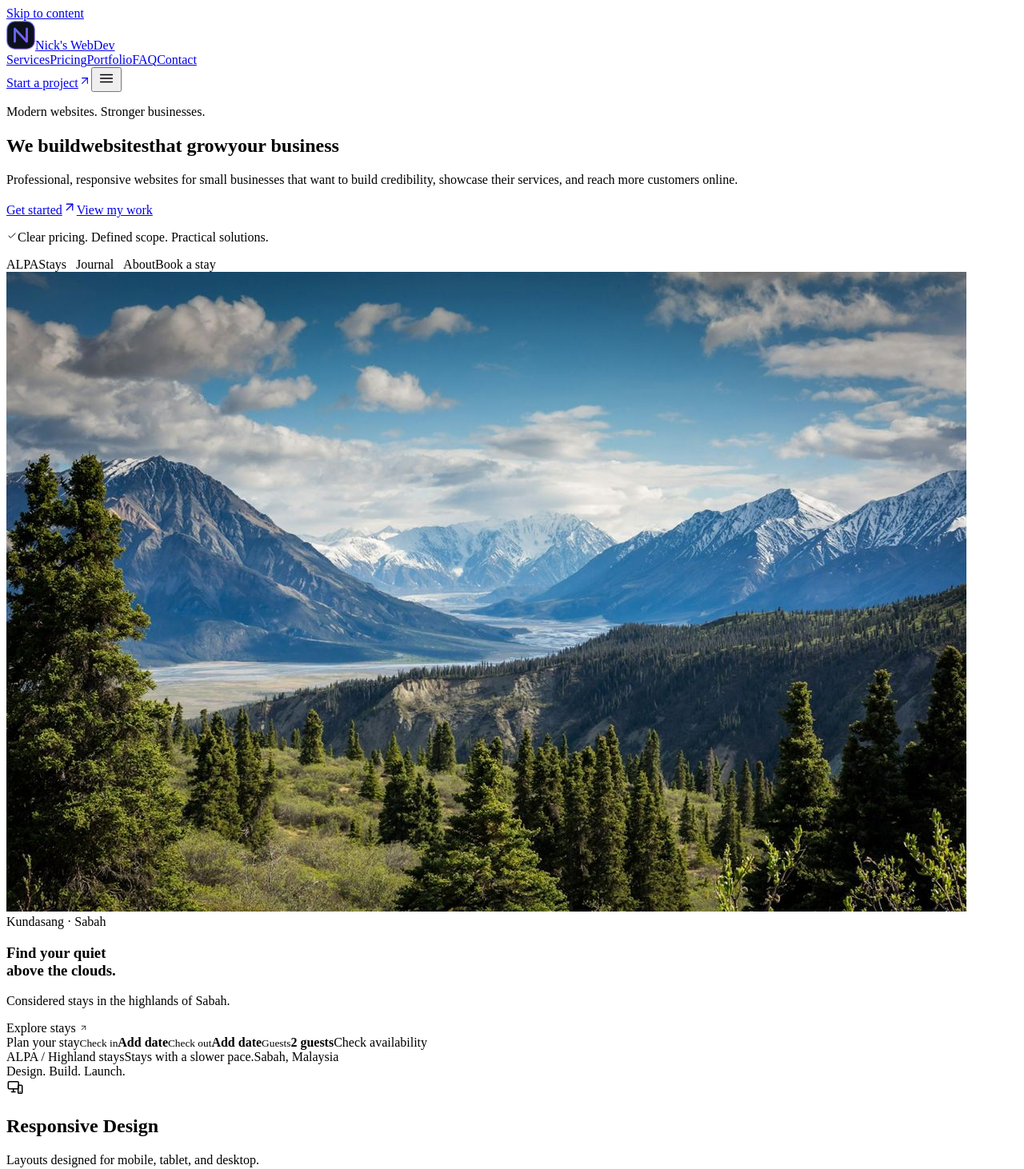
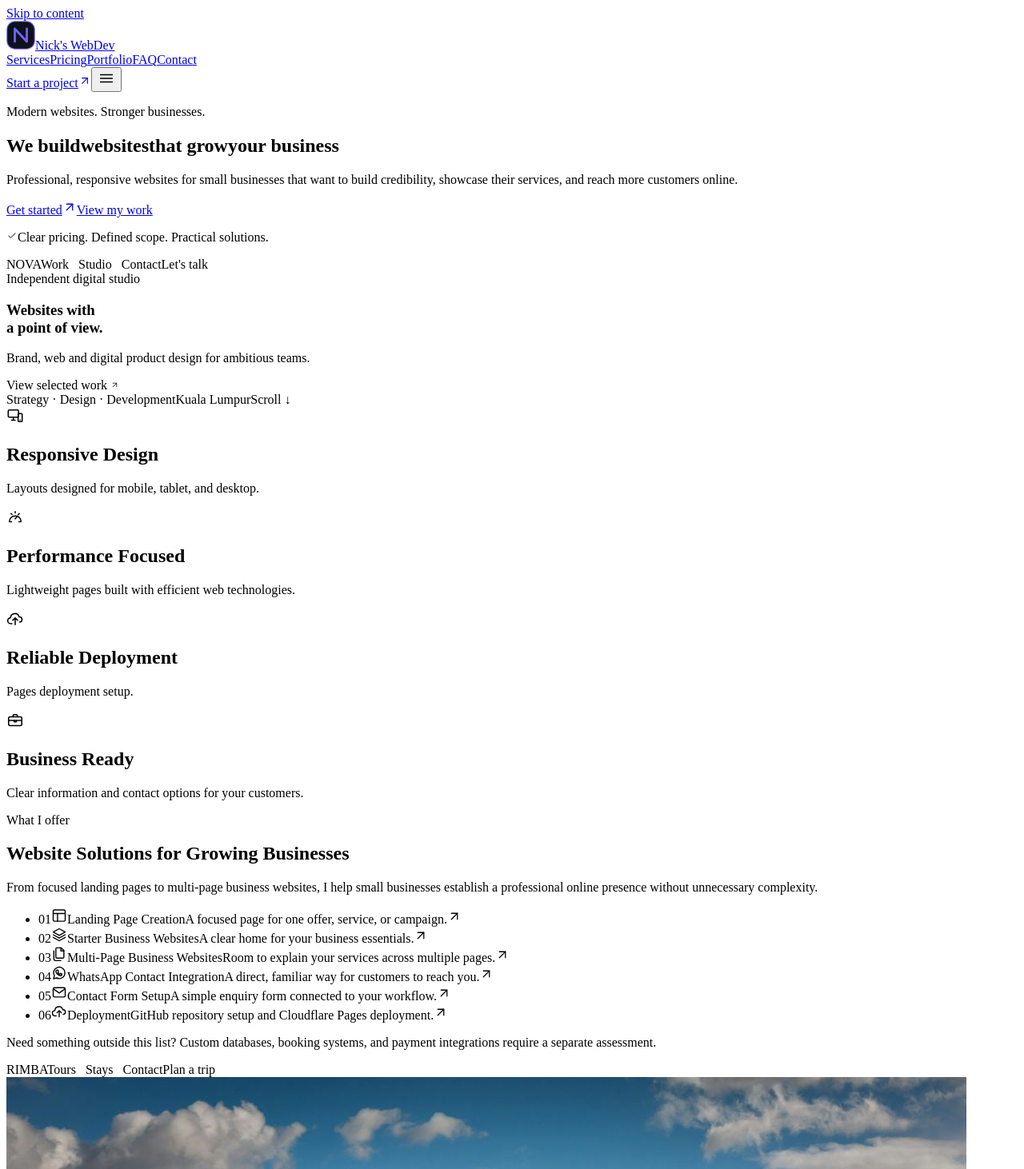
Before and after one commit to venomz92-boop/nickwebdev, a React (Vite) app: page / in a window 1280 px wide. Shown: the top 1462 px of the page at 80% size. Built offline with nearby package versions, Linux system fonts and the light colour scheme; the HTML template or start-up script is replaced by a standard one.

Commit message:
Add files via upload

```diff
--- a/src/components/HeroLaptop.tsx
+++ b/src/components/HeroLaptop.tsx
@@ -1,12 +1,13 @@
-import highland from "../assets/highland.jpg";
 import { ArrowUpRight } from "./Icons";
+
+const keyboardRows = Array.from({ length: 6 });
 
 export function HeroLaptop() {
   return (
     <div
       className="hero-device"
       role="img"
-      aria-label="A laptop showing an example website for a fictional highland retreat, with a full-width landscape image, elegant navigation, and a booking panel."
+      aria-label="An angled laptop showing an example website for a fictional digital studio, with a dark violet abstract backdrop, editorial headline, and a keyboard lit by a soft purple glow."
     >
       <div className="hero-device__grid" aria-hidden="true" />
       <div className="hero-device__aura" aria-hidden="true" />
@@ -17,52 +18,42 @@ export function HeroLaptop() {
           <div className="laptop__bezel">
             <span className="laptop__camera" />
             <div className="laptop__screen">
-              <div className="demo-site alpa">
-                <div className="alpa__nav">
-                  <span className="alpa__brand">ALPA</span>
-                  <span className="alpa__links">Stays&nbsp;&nbsp;&nbsp;Journal&nbsp;&nbsp;&nbsp;About</span>
-                  <span className="alpa__navcta">Book a stay</span>
+              <div className="demo-site nova">
+                <div className="nova__art">
+                  <span className="nova__smoke nova__smoke--one" />
+                  <span className="nova__smoke nova__smoke--two" />
+                  <span className="nova__ring" />
                 </div>
 
-                <div className="alpa__hero">
-                  <img src={highland} alt="" />
-                  <div className="alpa__shade" />
-                  <div className="alpa__copy">
-                    <span className="alpa__kicker">Kundasang · Sabah</span>
-                    <h3>
-                      Find your quiet
-                      <br />
-                      above the clouds.
-                    </h3>
-                    <p>Considered stays in the highlands of Sabah.</p>
-                    <span className="alpa__cta">
-                      Explore stays <ArrowUpRight size={11} />
-                    </span>
-                  </div>
-
-                  <div className="alpa__booking">
-                    <span className="alpa__booking-title">Plan your stay</span>
-                    <span className="alpa__field">
-                      <small>Check in</small>
-                      <strong>Add date</strong>
-                    </span>
-                    <span className="alpa__field">
-                      <small>Check out</small>
-                      <strong>Add date</strong>
-                    </span>
-                    <span className="alpa__field">
-                      <small>Guests</small>
-                      <strong>2 guests</strong>
-                    </span>
-                    <span className="alpa__bookbtn">Check availability</span>
-                  </div>
+                <div className="nova__nav">
+                  <span className="nova__brand">
+                    <span className="nova__mark" />
+                    NOVA
+                  </span>
+                  <span className="nova__links">Work&nbsp;&nbsp;&nbsp;Studio&nbsp;&nbsp;&nbsp;Contact</span>
+                  <span className="nova__navcta">Let's talk</span>
                 </div>
 
-                <div className="alpa__foot">
-                  <span>ALPA / Highland stays</span>
-                  <span>Stays with a slower pace.</span>
-                  <span>Sabah, Malaysia</span>
+                <div className="nova__copy">
+                  <span className="nova__kicker">Independent digital studio</span>
+                  <h3>
+                    Websites with
+                    <br />
+                    <span>a point of view.</span>
+                  </h3>
+                  <p>Brand, web and digital product design for ambitious teams.</p>
+                  <span className="nova__cta">
+                    View selected work <ArrowUpRight size={11} />
+                  </span>
                 </div>
+
+                <div className="nova__foot">
+                  <span>Strategy · Design · Development</span>
+                  <span>Kuala Lumpur</span>
+                  <span>Scroll ↓</span>
+                </div>
+
+                <span className="nova__vignette" />
               </div>
 
               <span className="laptop__glare" />
@@ -70,14 +61,31 @@ export function HeroLaptop() {
           </div>
         </div>
 
-        <div className="laptop__base">
+        <div className="laptop__deck">
+          <span className="laptop__hinge" />
+          <div className="laptop__keyboard">
+            {keyboardRows.map((_, row) => (
+              <div className="laptop__keyrow" key={row}>
+                {row === 5 ? (
+                  <>
+                    <span className="laptop__key laptop__key--wide" />
+                    <span className="laptop__key" />
+                    <span className="laptop__key laptop__key--space" />
+                    <span className="laptop__key" />
+                    <span className="laptop__key laptop__key--wide" />
+                  </>
+                ) : (
+                  Array.from({ length: 14 }).map((__, key) => (
+                    <span className="laptop__key" key={key} />
+                  ))
+                )}
+              </div>
+            ))}
+          </div>
+          <span className="laptop__trackpad" />
+          <span className="laptop__deck-shine" />
           <span className="laptop__notch" />
         </div>
-      </div>
-
-      <div className="hero-device__caption" aria-hidden="true">
-        <span />
-        Design. Build. Launch.
       </div>
     </div>
   );
--- a/src/styles.css
+++ b/src/styles.css
@@ -1,5 +1,5 @@
 /* ============================================================
-   Nick's WebDev — design tokens, base styles, and page sections
+   Nick's WebDev - design tokens, base styles, and page sections
    ============================================================ */
 
 @font-face {
@@ -670,7 +670,7 @@ button {
 
 .hero-device {
   position: relative;
-  padding: 14px 0 47px;
+  padding: 8px 0 104px;
   perspective: 1800px;
 }
 
@@ -688,18 +688,18 @@ button {
 
 .hero-device__aura {
   position: absolute;
-  right: 2%;
-  bottom: 1%;
-  left: 5%;
-  height: 47%;
+  right: 0;
+  bottom: -2%;
+  left: 2%;
+  height: 52%;
   border-radius: 50%;
   background: radial-gradient(
     ellipse at center,
-    rgba(76, 112, 255, 0.34) 0%,
-    rgba(129, 82, 255, 0.14) 38%,
+    rgba(91, 112, 255, 0.42) 0%,
+    rgba(142, 82, 255, 0.2) 38%,
     transparent 72%
   );
-  filter: blur(26px);
+  filter: blur(30px);
   pointer-events: none;
 }
 
@@ -727,27 +727,40 @@ button {
   position: relative;
   z-index: 2;
   width: 100%;
-  max-width: 690px;
+  max-width: 720px;
   margin-left: auto;
-  transform: rotateY(-6deg) rotateX(3deg) rotateZ(-1.1deg);
+  transform: rotateX(2.5deg) rotateY(-23deg) rotateZ(-1.8deg);
+  transform-origin: 50% 90%;
   transform-style: preserve-3d;
-  transition: transform 0.6s var(--ease);
+  transition: transform 0.7s var(--ease);
 }
 
 .hero-device:hover .laptop {
-  transform: rotateY(-3deg) rotateX(1.5deg) rotateZ(-0.4deg);
+  transform: rotateX(1deg) rotateY(-17deg) rotateZ(-1.1deg);
+}
+
+@media (min-width: 1100px) {
+  .laptop {
+    width: 110%;
+    max-width: 760px;
+    margin-right: -10%;
+  }
 }
 
 .laptop__lid {
-  padding: 10px 10px 12px;
-  border: 1px solid rgba(255, 255, 255, 0.13);
-  border-radius: 18px;
-  background: linear-gradient(145deg, #3b4252 0%, #161a24 16%, #090b10 58%, #222837 100%);
+  position: relative;
+  z-index: 2;
+  padding: 10px 10px 13px;
+  border: 1px solid rgba(255, 255, 255, 0.16);
+  border-radius: 19px;
+  background: linear-gradient(145deg, #454c5b 0%, #1a1e28 15%, #0a0c12 58%, #282e3b 100%);
   box-shadow:
-    0 48px 90px rgba(0, 0, 0, 0.62),
-    0 8px 26px rgba(0, 0, 0, 0.5),
-    0 0 90px rgba(91, 77, 255, 0.17),
-    inset 0 1px 0 rgba(255, 255, 255, 0.18);
+    0 52px 100px rgba(0, 0, 0, 0.64),
+    0 10px 30px rgba(0, 0, 0, 0.48),
+    0 0 110px rgba(104, 76, 255, 0.2),
+    inset 0 1px 0 rgba(255, 255, 255, 0.2);
+  transform: rotateX(-2deg);
+  transform-origin: bottom center;
 }
 
 .laptop__bezel {
@@ -785,8 +798,8 @@ button {
   pointer-events: none;
   background: linear-gradient(
     123deg,
-    rgba(255, 255, 255, 0.13) 0%,
-    rgba(255, 255, 255, 0.015) 24%,
+    rgba(255, 255, 255, 0.09) 0%,
+    rgba(255, 255, 255, 0.012) 24%,
     transparent 48%,
     rgba(120, 90, 255, 0.035) 76%,
     transparent 100%
@@ -794,60 +807,150 @@ button {
   mix-blend-mode: screen;
 }
 
-.laptop__base {
-  position: relative;
-  width: 108%;
-  height: 17px;
-  margin-left: -4%;
-  border-top: 1px solid rgba(255, 255, 255, 0.24);
-  border-radius: 0 0 17px 17px;
-  background: linear-gradient(180deg, #404858 0%, #10131a 44%, #1a1e28 100%);
+.laptop__deck {
+  position: absolute;
+  top: 99.4%;
+  left: 0.3%;
+  z-index: 1;
+  width: 99.4%;
+  height: 0;
+  padding-bottom: 43%;
+  border: 1px solid rgba(255, 255, 255, 0.16);
+  border-radius: 2.6% 2.6% 4.5% 4.5%;
+  background:
+    linear-gradient(180deg, #4c5464 0%, #242a35 3%, #1a1f28 18%, #10131a 100%);
   box-shadow:
-    0 20px 40px rgba(0, 0, 0, 0.55),
-    inset 0 1px 0 rgba(255, 255, 255, 0.1);
-}
-
-.laptop__base::before {
+    0 2px 0 rgba(255, 255, 255, 0.09),
+    0 45px 80px rgba(0, 0, 0, 0.62),
+    0 0 80px rgba(92, 67, 255, 0.13);
+  transform: rotateX(73deg);
+  transform-origin: top center;
+  transform-style: preserve-3d;
+}
+
+.laptop__deck::before {
   content: "";
   position: absolute;
-  inset: 0 20% auto;
-  height: 1px;
-  background: rgba(255, 255, 255, 0.24);
+  inset: 0;
+  border-radius: inherit;
+  background: linear-gradient(
+    104deg,
+    rgba(255, 255, 255, 0.075) 0%,
+    transparent 26%,
+    transparent 68%,
+    rgba(143, 118, 255, 0.08) 100%
+  );
+  pointer-events: none;
+}
+
+.laptop__deck::after {
+  content: "";
+  position: absolute;
+  right: 2%;
+  bottom: 0;
+  left: 2%;
+  height: 2.4%;
+  border-radius: 0 0 999px 999px;
+  background: linear-gradient(90deg, #151923, #596171 50%, #151923);
+  box-shadow: 0 0 30px rgba(140, 96, 255, 0.5);
+}
+
+.laptop__hinge {
+  position: absolute;
+  top: -0.4%;
+  right: 7%;
+  left: 7%;
+  height: 1.1%;
+  border-radius: 999px;
+  background: linear-gradient(90deg, transparent, rgba(0, 0, 0, 0.9), transparent);
+}
+
+.laptop__keyboard {
+  position: absolute;
+  top: 5.5%;
+  right: 7.5%;
+  left: 7.5%;
+  display: flex;
+  height: 55%;
+  flex-direction: column;
+  gap: 1.8%;
+  padding: 2% 2.4%;
+  border-radius: 1.6%;
+  background: #07090d;
+  box-shadow:
+    inset 0 0 2.6cqw rgba(0, 0, 0, 0.85),
+    0 1px 0 rgba(255, 255, 255, 0.05);
+}
+
+.laptop__keyrow {
+  display: flex;
+  min-height: 0;
+  flex: 1;
+  gap: 0.55%;
+}
+
+.laptop__key {
+  flex: 1;
+  border-radius: 0.26cqw;
+  background: linear-gradient(180deg, #2a303c 0%, #12161d 54%, #080a0e 100%);
+  box-shadow:
+    inset 0 0.07cqw 0 rgba(255, 255, 255, 0.12),
+    0 0.14cqw 0.24cqw rgba(0, 0, 0, 0.65);
+}
+
+.laptop__key--wide {
+  flex: 2.2;
+}
+
+.laptop__key--space {
+  flex: 6;
+}
+
+.laptop__trackpad {
+  position: absolute;
+  bottom: 5%;
+  left: 34%;
+  width: 32%;
+  height: 25%;
+  border: 1px solid rgba(255, 255, 255, 0.07);
+  border-radius: 1.2%;
+  background:
+    linear-gradient(135deg, rgba(255, 255, 255, 0.035), transparent 46%),
+    #141821;
+  box-shadow:
+    inset 0 0 1.4cqw rgba(0, 0, 0, 0.5),
+    0 1px 0 rgba(255, 255, 255, 0.05);
+}
+
+.laptop__deck-shine {
+  position: absolute;
+  inset: auto 0 0;
+  height: 40%;
+  border-radius: inherit;
+  background: radial-gradient(
+    ellipse at 50% 110%,
+    rgba(125, 82, 255, 0.19),
+    transparent 68%
+  );
+  pointer-events: none;
 }
 
 .laptop__notch {
   position: absolute;
-  top: 0;
+  bottom: -0.3%;
   left: 50%;
-  width: 66px;
-  height: 5px;
-  border-radius: 0 0 7px 7px;
-  background: #080a0f;
+  z-index: 3;
+  width: 9%;
+  height: 1.7%;
+  border-radius: 0 0 999px 999px;
+  background: linear-gradient(180deg, #090b10, #030407);
+  box-shadow: inset 0 1px 0 rgba(255, 255, 255, 0.14);
   transform: translateX(-50%);
 }
 
-.hero-device__caption {
-  position: absolute;
-  right: 5%;
-  bottom: 9px;
-  z-index: 3;
-  display: flex;
-  align-items: center;
-  gap: 8px;
-  color: #8b93a6;
-  font-size: 9px;
-  font-weight: 550;
-  letter-spacing: 0.16em;
-  text-transform: uppercase;
-}
-
-.hero-device__caption span {
-  width: 18px;
-  height: 1px;
-  background: linear-gradient(90deg, var(--blue), var(--violet));
-}
-
-/* Miniature ALPA website inside the hero laptop */
+
+
+/* Fictional studio website inside the hero laptop */
 
 .demo-site {
   height: 100%;
@@ -856,187 +959,235 @@ button {
   font-family: var(--font-body);
 }
 
-.alpa {
+/* Fictional studio website inside the hero laptop */
+
+.nova {
+  position: relative;
   display: grid;
-  grid-template-rows: 9.2% 78% 12.8%;
-  background: #0a0d13;
-}
-
-.alpa__nav {
+  grid-template-rows: 10% 1fr 11%;
+  overflow: hidden;
+  background: #05060b;
+  color: #fff;
+}
+
+.nova__art {
+  position: absolute;
+  inset: 0;
+  overflow: hidden;
+  background:
+    radial-gradient(circle at 74% 36%, rgba(150, 88, 255, 0.34), transparent 35%),
+    radial-gradient(ellipse at 88% 68%, rgba(83, 60, 255, 0.24), transparent 45%),
+    radial-gradient(ellipse at 58% 88%, rgba(54, 92, 255, 0.2), transparent 52%),
+    #05060b;
+}
+
+.nova__art::before {
+  content: "";
+  position: absolute;
+  top: 16%;
+  right: 13%;
+  width: 34%;
+  aspect-ratio: 1;
+  border-radius: 50%;
+  background: radial-gradient(
+    circle at 50% 45%,
+    rgba(205, 156, 255, 0.8),
+    rgba(111, 64, 255, 0.32) 44%,
+    transparent 70%
+  );
+  filter: blur(1.4cqw);
+}
+
+.nova__smoke {
+  position: absolute;
+  border-radius: 50%;
+  filter: blur(2.8cqw);
+}
+
+.nova__smoke--one {
+  top: -30%;
+  right: -10%;
+  width: 66%;
+  aspect-ratio: 1.1;
+  background: conic-gradient(
+    from 200deg at 50% 50%,
+    rgba(20, 10, 55, 0.12),
+    rgba(103, 58, 255, 0.85),
+    rgba(33, 16, 90, 0.55),
+    rgba(164, 86, 255, 0.75),
+    rgba(12, 7, 35, 0.12)
+  );
+  transform: rotate(14deg);
+}
+
+.nova__smoke--two {
+  right: 6%;
+  bottom: -34%;
+  width: 46%;
+  aspect-ratio: 1;
+  background: radial-gradient(
+    circle at 50% 45%,
+    rgba(96, 72, 255, 0.9),
+    rgba(52, 27, 150, 0.32) 50%,
+    transparent 70%
+  );
+  transform: rotate(-8deg);
+}
+
+.nova__ring {
+  position: absolute;
+  top: 20%;
+  right: 5%;
+  width: 42%;
+  aspect-ratio: 1.55;
+  border: 1px solid rgba(206, 178, 255, 0.26);
+  border-radius: 50%;
+  box-shadow: inset 0 0 4cqw rgba(126, 79, 255, 0.18);
+  transform: rotate(-26deg);
+}
+
+.nova__ring::after {
+  content: "";
+  position: absolute;
+  inset: 9%;
+  border: 1px solid rgba(146, 112, 255, 0.14);
+  border-radius: inherit;
+}
+
+.nova__nav {
+  position: relative;
+  z-index: 3;
   display: flex;
   align-items: center;
   justify-content: space-between;
-  padding: 0 3.4cqw;
-  border-bottom: 1px solid rgba(255, 255, 255, 0.1);
-  background: #0b0e14;
-}
-
-.alpa__brand {
-  color: #fff;
+  padding: 0 3.6cqw;
+  border-bottom: 1px solid rgba(255, 255, 255, 0.08);
+  background: linear-gradient(180deg, rgba(5, 7, 13, 0.92), rgba(5, 7, 13, 0.28));
+}
+
+.nova__brand {
+  display: flex;
+  align-items: center;
+  gap: 0.7cqw;
   font-family: var(--font-display);
-  font-size: 1.85cqw;
+  font-size: 1.45cqw;
   font-weight: 650;
-  letter-spacing: 0.25em;
-}
-
-.alpa__links {
-  color: rgba(255, 255, 255, 0.62);
-  font-size: 1.1cqw;
-  letter-spacing: 0.07em;
-}
-
-.alpa__navcta {
-  padding: 0.8cqw 1.6cqw;
-  border: 1px solid rgba(255, 255, 255, 0.24);
+  letter-spacing: 0.24em;
+}
+
+.nova__mark {
+  width: 0.9cqw;
+  height: 0.9cqw;
+  border-radius: 0.22cqw;
+  background: linear-gradient(135deg, #7a93ff, #b46bff);
+  box-shadow: 0 0 0.9cqw rgba(140, 100, 255, 0.7);
+  transform: rotate(45deg);
+}
+
+.nova__links {
+  color: rgba(255, 255, 255, 0.56);
+  font-size: 1cqw;
+  letter-spacing: 0.06em;
+}
+
+.nova__navcta {
+  padding: 0.72cqw 1.5cqw;
+  border: 1px solid rgba(255, 255, 255, 0.25);
   border-radius: 99px;
+  background: rgba(255, 255, 255, 0.04);
   color: rgba(255, 255, 255, 0.85);
-  font-size: 0.95cqw;
-  letter-spacing: 0.09em;
+  font-size: 0.78cqw;
+  letter-spacing: 0.12em;
   text-transform: uppercase;
 }
 
-.alpa__hero {
-  position: relative;
-  overflow: hidden;
-}
-
-.alpa__hero img {
-  position: absolute;
-  inset: 0;
-  width: 100%;
-  height: 100%;
-  object-fit: cover;
-  object-position: 50% 54%;
-  filter: saturate(0.78) brightness(0.72) contrast(1.05);
-}
-
-.alpa__shade {
-  position: absolute;
-  inset: 0;
-  background:
-    linear-gradient(90deg, rgba(5, 8, 13, 0.86) 0%, rgba(5, 8, 13, 0.25) 51%, rgba(5, 8, 13, 0.28) 100%),
-    linear-gradient(0deg, rgba(5, 8, 13, 0.65), transparent 50%);
-}
-
-.alpa__copy {
-  position: absolute;
-  top: 50%;
-  left: 5.1cqw;
-  z-index: 2;
-  width: 54%;
-  transform: translateY(-52%);
-}
-
-.alpa__kicker {
+.nova__copy {
+  position: absolute;
+  top: 47%;
+  left: 5.4%;
+  z-index: 3;
+  width: 64%;
+  transform: translateY(-50%);
+}
+
+.nova__kicker {
   display: block;
-  margin-bottom: 1.4cqw;
+  margin-bottom: 1.3cqw;
+  color: #c6b3ff;
+  font-size: 0.94cqw;
+  font-weight: 550;
+  letter-spacing: 0.22em;
+  text-transform: uppercase;
+}
+
+.nova__copy h3 {
+  font-family: var(--font-display);
+  font-size: 6.6cqw;
+  font-weight: 520;
+  line-height: 0.94;
+  letter-spacing: -0.052em;
+}
+
+.nova__copy h3 span {
+  background: linear-gradient(96deg, #9db0ff 0%, #b78bff 58%, #dc9aff 100%);
+  -webkit-background-clip: text;
+  background-clip: text;
+  color: transparent;
+}
+
+.nova__copy p {
+  width: 84%;
+  margin-top: 1.5cqw;
   color: rgba(255, 255, 255, 0.66);
-  font-size: 0.9cqw;
-  font-weight: 500;
-  letter-spacing: 0.2em;
-  text-transform: uppercase;
-}
-
-.alpa__copy h3 {
-  color: #fff;
-  font-family: var(--font-display);
-  font-size: 5.65cqw;
-  font-weight: 470;
-  line-height: 0.95;
-  letter-spacing: -0.048em;
-}
-
-.alpa__copy p {
-  margin-top: 1.5cqw;
-  color: rgba(255, 255, 255, 0.67);
-  font-size: 1.22cqw;
+  font-size: 1.32cqw;
   line-height: 1.55;
 }
 
-.alpa__cta {
+.nova__cta {
   display: inline-flex;
   align-items: center;
-  gap: 0.7cqw;
-  margin-top: 2.2cqw;
-  padding: 1cqw 1.7cqw;
+  gap: 0.6cqw;
+  margin-top: 1.9cqw;
+  padding: 0.95cqw 1.6cqw;
   border-radius: 99px;
-  background: rgba(255, 255, 255, 0.93);
-  color: #0b0e14;
-  font-size: 0.9cqw;
-  font-weight: 650;
-  letter-spacing: 0.08em;
+  background: rgba(255, 255, 255, 0.94);
+  color: #090b12;
+  font-size: 0.78cqw;
+  font-weight: 700;
+  letter-spacing: 0.1em;
   text-transform: uppercase;
 }
 
-.alpa__booking {
-  position: absolute;
-  top: 50%;
-  right: 3.2cqw;
-  z-index: 2;
-  display: flex;
-  width: 23%;
-  flex-direction: column;
-  gap: 0.9cqw;
-  padding: 1.7cqw;
-  border: 1px solid rgba(255, 255, 255, 0.17);
-  border-radius: 1.1cqw;
-  background: rgba(9, 12, 18, 0.78);
-  -webkit-backdrop-filter: blur(12px);
-  backdrop-filter: blur(12px);
-  transform: translateY(-50%);
-}
-
-.alpa__booking-title {
-  margin-bottom: 0.2cqw;
-  color: rgba(255, 255, 255, 0.9);
-  font-size: 1.3cqw;
-  font-weight: 550;
-}
-
-.alpa__field {
-  display: flex;
-  flex-direction: column;
-  gap: 0.2cqw;
-  padding-bottom: 0.75cqw;
-  border-bottom: 1px solid rgba(255, 255, 255, 0.12);
-}
-
-.alpa__field small {
-  color: rgba(255, 255, 255, 0.47);
-  font-size: 0.72cqw;
-  letter-spacing: 0.04em;
-}
-
-.alpa__field strong {
-  color: rgba(255, 255, 255, 0.85);
-  font-size: 0.95cqw;
-  font-weight: 450;
-}
-
-.alpa__bookbtn {
-  margin-top: 0.25cqw;
-  padding: 0.9cqw;
-  border-radius: 0.45cqw;
-  background: linear-gradient(100deg, #5576ff, #925bff);
-  color: #fff;
-  font-size: 0.82cqw;
-  font-weight: 600;
-  letter-spacing: 0.07em;
-  text-align: center;
-  text-transform: uppercase;
-}
-
-.alpa__foot {
+.nova__foot {
+  position: relative;
+  z-index: 3;
   display: flex;
   align-items: center;
   justify-content: space-between;
-  padding: 0 3.4cqw;
+  padding: 0 3.6cqw;
   border-top: 1px solid rgba(255, 255, 255, 0.08);
-  background: #0b0e14;
-  color: rgba(255, 255, 255, 0.39);
-  font-size: 0.72cqw;
-  letter-spacing: 0.12em;
+  background: rgba(5, 7, 13, 0.5);
+  color: rgba(255, 255, 255, 0.38);
+  font-size: 0.66cqw;
+  letter-spacing: 0.14em;
   text-transform: uppercase;
+}
+
+.nova__vignette {
+  position: absolute;
+  inset: 0;
+  z-index: 2;
+  background:
+    linear-gradient(
+      90deg,
+      rgba(4, 6, 11, 0.96) 0%,
+      rgba(4, 6, 11, 0.74) 34%,
+      rgba(4, 6, 11, 0.08) 66%,
+      transparent 100%
+    ),
+    linear-gradient(0deg, rgba(4, 6, 11, 0.82) 0%, transparent 32%),
+    radial-gradient(ellipse at 50% 50%, transparent 52%, rgba(2, 4, 8, 0.5) 100%);
+  pointer-events: none;
 }
 
 /* ============================================================
@@ -3259,12 +3410,20 @@ button {
   }
 
   .hero__visual {
-    width: min(100%, 720px);
+    width: min(100%, 680px);
     margin-inline: auto;
   }
 
   .hero-device {
-    padding-bottom: 40px;
+    padding-bottom: 82px;
+  }
+
+  .laptop {
+    transform: rotateX(2deg) rotateY(-16deg) rotateZ(-1.2deg);
+  }
+
+  .hero-device:hover .laptop {
+    transform: rotateX(1deg) rotateY(-11deg) rotateZ(-0.7deg);
   }
 
   .feature-strip {
@@ -3502,15 +3661,15 @@ button {
 
   .hero-device {
     padding-top: 4px;
-    padding-bottom: 34px;
+    padding-bottom: 74px;
   }
 
   .laptop {
-    transform: none;
+    transform: rotateX(2deg) rotateY(-14deg) rotateZ(-1.2deg);
   }
 
   .hero-device:hover .laptop {
-    transform: none;
+    transform: rotateX(1deg) rotateY(-9deg) rotateZ(-0.8deg);
   }
 
   .laptop__lid {
@@ -3521,12 +3680,6 @@ button {
   .laptop__bezel {
     padding: 5px 5px 6px;
     border-radius: 9px;
-  }
-
-  .hero-device__caption {
-    right: 0;
-    bottom: 6px;
-    font-size: 8px;
   }
 
   .feature-section {
@@ -3995,6 +4148,6 @@ button {
   }
 
   .hero-device:hover .laptop {
-    transform: rotateY(-6deg) rotateX(3deg) rotateZ(-1.1deg);
-  }
-}
+    transform: rotateX(2.5deg) rotateY(-23deg) rotateZ(-1.8deg);
+  }
+}
```
